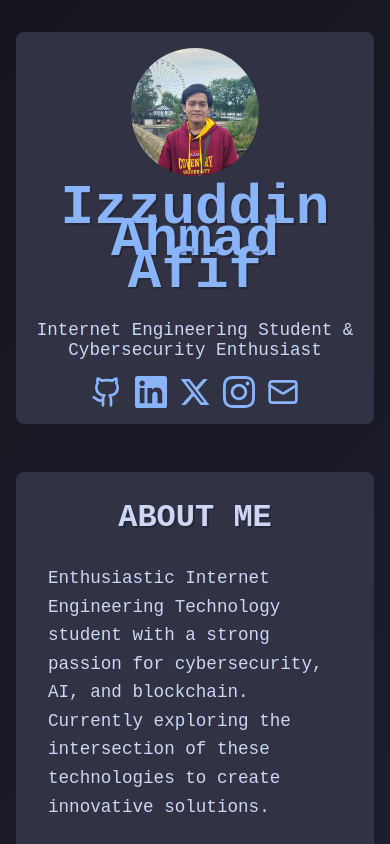
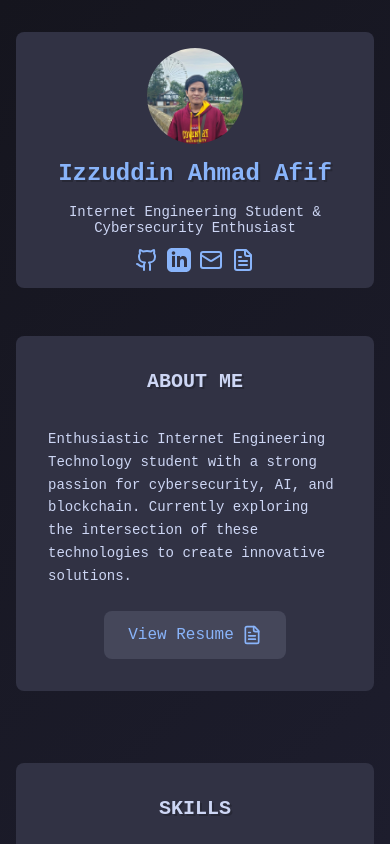
Before and after one commit to izzuddinafif/retro-portfolio, a React (Vite) app in the folder frontend/: page / in a window 390 px wide. Shown: the top 844 px of the page. Built offline with nearby package versions, Linux system fonts and the light colour scheme.

Commit message:
refine ui + ux mobile

```diff
--- a/frontend/src/components/RetroPortfolio.tsx
+++ b/frontend/src/components/RetroPortfolio.tsx
@@ -73,7 +73,7 @@ export default function RetroPortfolio() {
         <header className="text-center mb-12">
           <section className="bg-surface p-4 sm:p-8 rounded-lg">
             <div className="flex flex-col items-center">
-              <div className="w-32 sm:w-48 h-32 sm:h-48 mb-4 sm:mb-8 rounded-full overflow-hidden transform transition-transform hover:scale-105">
+              <div className="w-24 sm:w-32 md:w-48 h-24 sm:h-32 md:h-48 mb-4 sm:mb-6 md:mb-8 rounded-full overflow-hidden transform transition-transform hover:scale-105">
                 <img
                   src="/me.jpeg"
                   alt="Izzuddin Ahmad Afif"
@@ -81,16 +81,16 @@ export default function RetroPortfolio() {
                   loading="lazy"
                 />
               </div>
-              <h1 className="pixelated text-2xl mb-8 tracking-[-50em] text-accent">Izzuddin Ahmad Afif</h1>
-              <p className="text-sm sm:text-base mb-4 sm:mb-6 text-textLight ">Internet Engineering Student & Cybersecurity Enthusiast</p>
-              <div className="flex justify-center space-x-3 sm:space-x-4">
+              <h1 className="pixelated text-lg sm:text-xl md:text-2xl mb-4 sm:mb-6 md:mb-8 tracking-normal sm:tracking-[-50em] text-accent">Izzuddin Ahmad Afif</h1>
+              <p className="text-xs sm:text-sm md:text-base mb-3 sm:mb-4 md:mb-6 text-textLight">Internet Engineering Student & Cybersecurity Enthusiast</p>
+              <div className="flex justify-center space-x-2 sm:space-x-3 md:space-x-4">
                 <a
                   href="https://github.com/izzuddinafif"
                   target="_blank"
                   rel="noopener noreferrer"
                   className="transform transition-all hover:scale-110 hover:text-accentLight"
                 >
-                  <Github className="w-8 h-8" />
+                  <Github className="w-6 sm:w-7 md:w-8 h-6 sm:h-7 md:h-8" />
                 </a>
                 <a
                   href="https://www.linkedin.com/in/izzuddin-ahmad-afif-6b5784244/"
@@ -98,35 +98,23 @@ export default function RetroPortfolio() {
                   rel="noopener noreferrer"
                   className="transform transition-all hover:scale-110 hover:text-accentLight"
                 >
-                  <svg className="w-8 h-8" fill="currentColor" viewBox="0 0 24 24">
-                    <path d="M20.447 20.452h-3.554v-5.569c0-1.328-.027-3.037-1.852-3.037-1.853 0-2.136 1.445-2.136 2.939v5.667H9.351V9h3.414v1.561h.046c.477-.9 1.637-1.85 3.37-1.85 3.601 0 4.267 2.37 4.267 5.455v6.286zM5.337 7.433c-1.144 0-2.063-.926-2.063-2.065 0-1.138.92-2.063 2.063-2.063 1.14 0 2.064.925 2.064 2.063 0 1.139-.925 2.065-2.064 2.065zm1.782 13.019H3.555V9h3.564v11.452zM22.225 0H1.771C.792 0 0 .774 0 1.729v20.542C0 23.227.792 24 1.771 24h20.451C23.2 24 24 23.227 24 22.271V1.729C24 .774 23.2 0 22.222 0h.003z"/>
+                  <svg className="w-6 sm:w-7 md:w-8 h-6 sm:h-7 md:h-8" fill="currentColor" viewBox="0 0 24 24">
+                    <path d="M19 0h-14c-2.761 0-5 2.239-5 5v14c0 2.761 2.239 5 5 5h14c2.762 0 5-2.239 5-5v-14c0-2.761-2.238-5-5-5zm-11 19h-3v-11h3v11zm-1.5-12.268c-.966 0-1.75-.79-1.75-1.764s.784-1.764 1.75-1.764 1.75.79 1.75 1.764-.783 1.764-1.75 1.764zm13.5 12.268h-3v-5.604c0-3.368-4-3.113-4 0v5.604h-3v-11h3v1.765c1.396-2.586 7-2.777 7 2.476v6.759z" />
                   </svg>
                 </a>
                 <a
-                  href="https://x.com/izzuddinaafif"
+                  href="mailto:izzuddinafif@gmail.com"
+                  className="transform transition-all hover:scale-110 hover:text-accentLight"
+                >
+                  <Mail className="w-6 sm:w-7 md:w-8 h-6 sm:h-7 md:h-8" />
+                </a>
+                <a
+                  href="/cv.pdf"
                   target="_blank"
                   rel="noopener noreferrer"
                   className="transform transition-all hover:scale-110 hover:text-accentLight"
                 >
-                  <svg className="w-8 h-8" viewBox="0 0 24 24" fill="currentColor">
-                    <path d="M18.244 2.25h3.308l-7.227 8.26 8.502 11.24H16.17l-5.214-6.817L4.99 21.75H1.68l7.73-8.835L1.254 2.25H8.08l4.713 6.231zm-1.161 17.52h1.833L7.084 4.126H5.117z"/>
-                  </svg>
-                </a>
-                <a
-                  href="https://www.instagram.com/izzuddin.afif"
-                  target="_blank"
-                  rel="noopener noreferrer"
-                  className="transform transition-all hover:scale-110 hover:text-accentLight"
-                >
-                  <svg className="w-8 h-8" viewBox="0 0 24 24" fill="currentColor">
-                    <path d="M12 2.163c3.204 0 3.584.012 4.85.07 3.252.148 4.771 1.691 4.919 4.919.058 1.265.069 1.645.069 4.849 0 3.205-.012 3.584-.069 4.849-.149 3.225-1.664 4.771-4.919 4.919-1.266.058-1.644.07-4.85.07-3.204 0-3.584-.012-4.849-.07-3.26-.149-4.771-1.699-4.919-4.92-.058-1.265-.07-1.644-.07-4.849 0-3.204.013-3.583.07-4.849.149-3.227 1.664-4.771 4.919-4.919 1.266-.057 1.645-.069 4.849-.069zm0-2.163c-3.259 0-3.667.014-4.947.072-4.358.2-6.78 2.618-6.98 6.98-.059 1.281-.073 1.689-.073 4.948 0 3.259.014 3.668.072 4.948.2 4.358 2.618 6.78 6.98 6.98 1.281.058 1.689.072 4.948.072 3.259 0 3.668-.014 4.948-.072 4.354-.2 6.782-2.618 6.979-6.98.059-1.28.073-1.689.073-4.948 0-3.259-.014-3.667-.072-4.947-.196-4.354-2.617-6.78-6.979-6.98-1.281-.059-1.69-.073-4.949-.073zm0 5.838c-3.403 0-6.162 2.759-6.162 6.162s2.759 6.163 6.162 6.163 6.162-2.759 6.162-6.163c0-3.403-2.759-6.162-6.162-6.162zm0 10.162c-2.209 0-4-1.79-4-4 0-2.209 1.791-4 4-4s4 1.791 4 4c0 2.21-1.791 4-4 4zm6.406-11.845c-.796 0-1.441.645-1.441 1.44s.645 1.44 1.441 1.44c.795 0 1.439-.645 1.439-1.44s-.644-1.44-1.439-1.44z"/>
-                  </svg>
-                </a>
-                <a
-                  href="mailto:izzuddin.afif@gmail.com"
-                  className="transform transition-all hover:scale-110 hover:text-accentLight"
-                >
-                  <Mail className="w-8 h-8" />
+                  <FileText className="w-6 sm:w-7 md:w-8 h-6 sm:h-7 md:h-8" />
                 </a>
               </div>
             </div>
@@ -210,11 +198,7 @@ export default function RetroPortfolio() {
                     rel="noopener noreferrer"
                     className="text-accent hover:text-accentLight transition-all duration-300 inline-flex items-center group"
                   >
-                    {project.types.includes('Publication') ? (
-                      <>View Publication {project.icon}</>
-                    ) : (
-                      <>View Project {project.icon}</>
-                    )}
+                    View {project.title} {project.icon}
                   </a>
                 </div>
               ))}
--- a/frontend/src/index.css
+++ b/frontend/src/index.css
@@ -171,11 +171,111 @@ main section:nth-child(1) { animation-delay: 0.1s; }
 main section:nth-child(2) { animation-delay: 0.2s; }
 main section:nth-child(3) { animation-delay: 0.3s; }
 
+/* Timeline styles */
+.timeline {
+  position: relative;
+  padding-left: 20px;
+  margin-left: 20px;
+}
+
+@media (max-width: 640px) {
+  .timeline {
+    padding-left: 15px;
+    margin-left: 15px;
+  }
+}
+
+.timeline::before {
+  content: '';
+  position: absolute;
+  width: 2px;
+  background: #89b4fa;
+  top: 0;
+  bottom: 0;
+  left: 0;
+  transform: scaleY(0);
+  transform-origin: top;
+  animation: grow-line 1.5s ease-out forwards;
+}
+
+.timeline-item {
+  position: relative;
+  margin-bottom: 2rem;
+  opacity: 0;
+  transform: translateX(20px);
+  animation: slide-in 0.6s ease-out forwards;
+}
+
+@media (max-width: 640px) {
+  .timeline-item {
+    margin-bottom: 1.5rem;
+    transform: translateX(10px);
+  }
+}
+
+.timeline-item::before {
+  content: '';
+  position: absolute;
+  width: 12px;
+  height: 12px;
+  border-radius: 50%;
+  background: #89b4fa;
+  left: -26px;
+  top: 24px;
+  transform: scale(0);
+  animation: dot-appear 0.3s ease-out forwards;
+}
+
+@media (max-width: 640px) {
+  .timeline-item::before {
+    width: 8px;
+    height: 8px;
+    left: -19px;
+    top: 20px;
+  }
+}
+
+@keyframes grow-line {
+  to {
+    transform: scaleY(1);
+  }
+}
+
+@keyframes slide-in {
+  to {
+    opacity: 1;
+    transform: translateX(0);
+  }
+}
+
+@keyframes dot-appear {
+  to {
+    transform: scale(1);
+  }
+}
+
+.timeline-item:nth-child(1) { animation-delay: 0.3s; }
+.timeline-item:nth-child(2) { animation-delay: 0.6s; }
+.timeline-item:nth-child(3) { animation-delay: 0.9s; }
+
 /* Responsive text sizing */
 @media (max-width: 640px) {
-  h1 { font-size: 1.5rem; }
-  h2 { font-size: 1.25rem; }
-  p { font-size: 0.875rem; }
+  .pixelated {
+    font-size: 1.75rem;
+  }
+
+  h1 {
+    font-size: 1.5rem !important;
+    line-height: 1.2;
+  }
+  h2 {
+    font-size: 1.25rem !important;
+    line-height: 1.3;
+  }
+  p {
+    font-size: 0.875rem !important;
+    line-height: 1.5;
+  }
 }
 
 /* Loading animation */
@@ -236,71 +336,6 @@ a, button {
   }
 }
 
-/* Timeline styles */
-.timeline {
-  position: relative;
-  padding-left: 20px;
-  margin-left: 20px;
-}
-
-.timeline::before {
-  content: '';
-  position: absolute;
-  width: 2px;
-  background: #89b4fa;
-  top: 0;
-  bottom: 0;
-  left: 0;
-  transform: scaleY(0);
-  transform-origin: top;
-  animation: grow-line 1.5s ease-out forwards;
-}
-
-.timeline-item {
-  position: relative;
-  margin-bottom: 2rem;
-  opacity: 0;
-  transform: translateX(20px);
-  animation: slide-in 0.6s ease-out forwards;
-}
-
-.timeline-item::before {
-  content: '';
-  position: absolute;
-  width: 12px;
-  height: 12px;
-  border-radius: 50%;
-  background: #89b4fa;
-  left: -26px;
-  top: 24px;
-  transform: scale(0);
-  animation: dot-appear 0.3s ease-out forwards;
-}
-
-@keyframes grow-line {
-  to {
-    transform: scaleY(1);
-  }
-}
-
-@keyframes slide-in {
-  to {
-    opacity: 1;
-    transform: translateX(0);
-  }
-}
-
-@keyframes dot-appear {
-  to {
-    transform: scale(1);
-  }
-}
-
-.timeline-item:nth-child(1) { animation-delay: 0.3s; }
-.timeline-item:nth-child(2) { animation-delay: 0.6s; }
-.timeline-item:nth-child(3) { animation-delay: 0.9s; }
-.timeline-item:nth-child(4) { animation-delay: 1.2s; }
-
 @media (prefers-color-scheme: light) {
   :root {
     color: #213547;
```
Also changed, not shown: frontend/src/components/Projects.tsx (+18 -18 lines).
